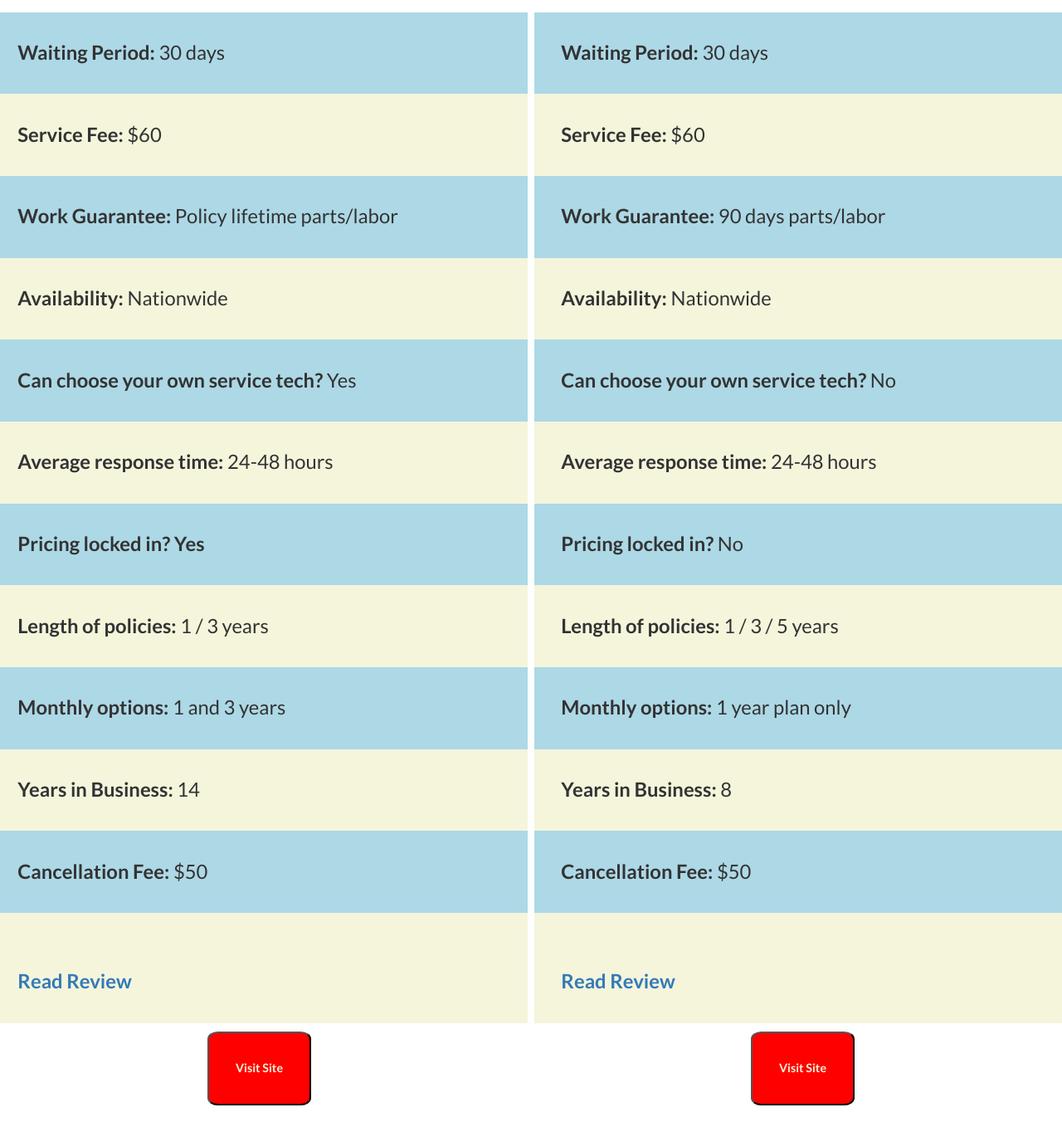
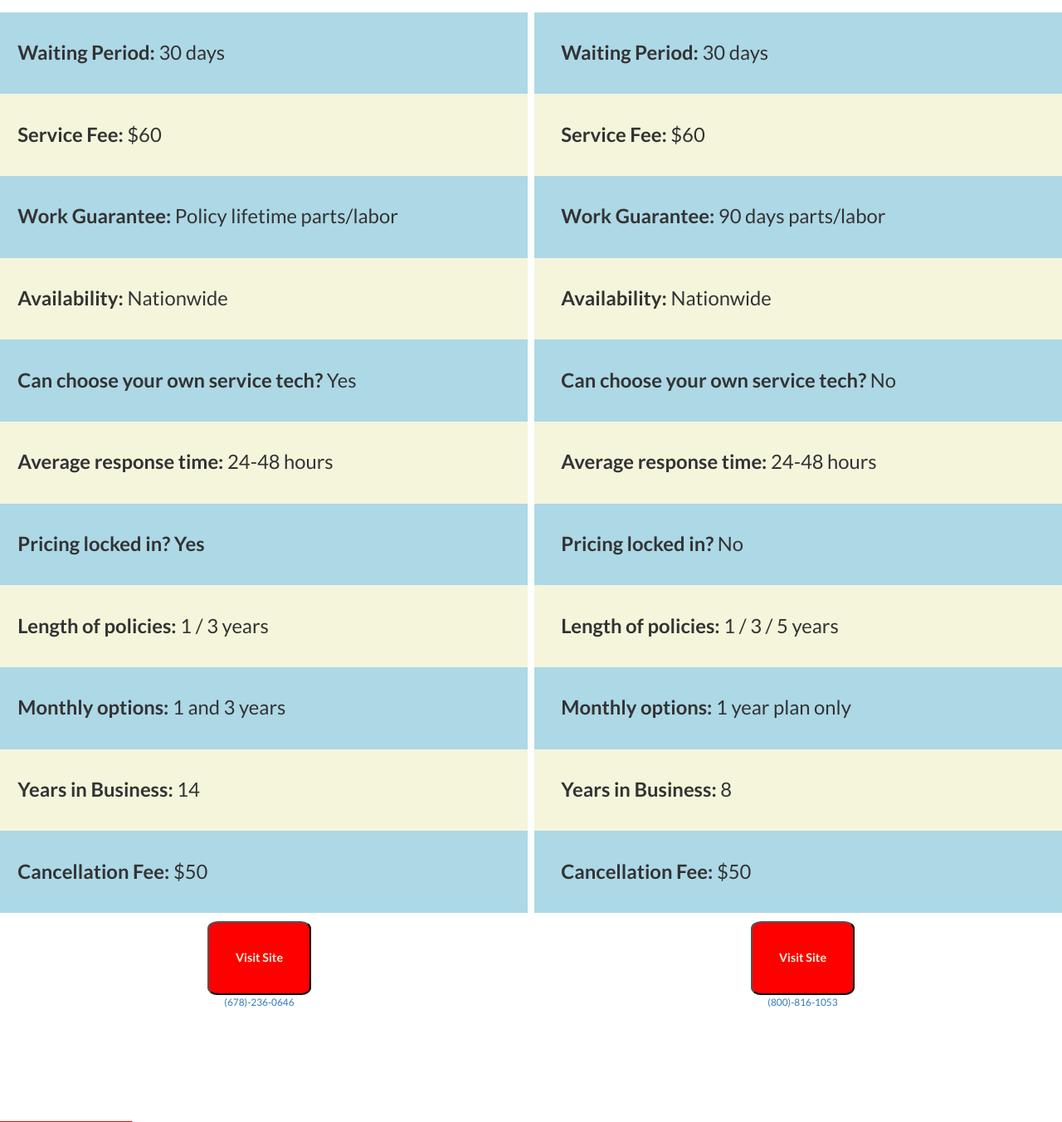
Before and after one commit to carltonf25/best_of_home_warranty, a PHP site: page / in a window 1280 px wide. Shown: the part 952-2304 px from the top of the page at 83% size. Run offline with PHP 8.4, Linux system fonts and the light colour scheme.

Commit message:
Removed out of business companies

```diff
--- a/mobileView.php
+++ b/mobileView.php
@@ -17,15 +17,17 @@
                 <li><strong>Monthly options:</strong> 1 and 3 years</li>
                 <li><strong>Years in Business:</strong> 14</li>
                 <li><strong>Cancellation Fee:</strong> $50</li>
-                <li><strong> <br />
-                    <a href="/reviews/afc.php">Read Review</a></strong></li>
+                <!--<li><strong>Rating: 9.9/10 <br />
+                    <a href="/reviews/afc.php">Read Review</a></strong></li>!-->
               </ul>
-              <a itemprop="url" href="http://www.afchomeclub.com/home-warranty-free-quote-BOHW.php" target="_blank"><button class="quote hvr-grow" onclick=_gaq.push([‘_trackEvent’, ‘button’, ‘clicked’ ‘AFC’]);>Visit Site</button></a>
+              <a itemprop="url" href="http://www.afchomeclub.com/home-warranty-free-quote-BOHW.php" target="_blank"><button class="quote hvr-grow" onclick=_gaq.push([‘_trackEvent’, ‘button’, ‘clicked’ ‘AFC’]);>Visit Site</button></a><br />
+              <a href="tel:6782360646">(678)-236-0646</a>
+
               </div>
 
           <div itemscope itemtype="http://schema.org/Organization" target="contact" class="colrow col-xs-6">
             <div class="company-logo choice">
-              <span class="ribbon mobile">Best Rates in Industry</span><span class="endtop"></span><span class="endbottom"></span>
+              <span class="ribbon mobile">Most Popular</span><span class="endtop"></span><span class="endbottom"></span>
                 <img itemprop="logo" src="https://www.choicehomewarranty.com/images/chw_logo.jpg" alt="Choice Home Warranty Logo" id="chw-mobile-logo">
             </div>
             <ul>
@@ -40,16 +42,17 @@
                 <li><strong>Monthly options:</strong> 1 year plan only</li>
                 <li><strong>Years in Business:</strong> 8</li>
                 <li><strong>Cancellation Fee:</strong> $50</li>
-                <li><strong> <br />
-                    <a href="/reviews/chw.php">Read Review</a></strong></li>
+                <!--<li><strong>Rating: 9.9/10 <br />
+                    <a href="/reviews/afc.php">Read Review</a></strong></li>!-->
                 </ul>
-            <a itemprop="url" href="http://chwplan.com/a/a54/index.php?utm_source=bohwfm&amp;utm_campaign=SUBID" target="_blank"><button class="quote hvr-grow">Visit Site</button></a>
+            <a itemprop="url" href="http://chwplan.com/a/a54/index.php?utm_source=bohwfm&amp;utm_campaign=SUBID" target="_blank"><button class="quote hvr-grow">Visit Site</button></a><br />
+              <a href="tel:8008161053">(800)-816-1053</a>
             </div>
         </div>
         <div class="row">
           <div itemscope itemtype="http://schema.org/Organization" target="contact" class="colrow col-xs-6">
             <div class="company-logo select">
-              <span class="ribbon mobile">Roof Coverage Available</span><span class="endtop"></span><span class="endbottom"></span>
+              <span class="ribbon mobile">Most comprehensive plans</span><span class="endtop"></span><span class="endbottom"></span>
                 <img itemprop="logo" src="https://selecthomewarranty.com/assets/logo.png" alt="Select Home Warranty Logo">
             </div>
             <ul>
@@ -64,10 +67,11 @@
                 <li><strong>Monthly options:</strong> 1 year plan only</li>
                 <li><strong>Years in Business:</strong> 4</li>
                 <li><strong>Cancellation Fee:</strong> $75</li>
-                <li><strong> <br />
-                    <a href="/reviews/shw.php">Read Review</a></strong></li>
+                <!--<li><strong>Rating: 9.9/10 <br />
+                    <a href="/reviews/afc.php">Read Review</a></strong></li>!-->
             </ul>
-            <a itemprop="url" href="https://selecthomewarranty.com/affiliate/3c0c53" target="_blank"><button class="quote hvr-grow">Visit Site</button></a>
+            <a itemprop="url" href="https://selecthomewarranty.com/affiliate/3c0c53" target="_blank"><button class="quote hvr-grow">Visit Site</button></a><br/>
+            <a href="tel:8556104663">855-610-4663</a>
             </div>
 
           <div itemscope itemtype="http://schema.org/Organization" target="contact" class="colrow col-xs-6" id="ahs-mobile-col">
@@ -86,8 +90,8 @@
                 <li><strong>Monthly options:</strong> 1 year plan only</li>
                 <li><strong>Years in Business:</strong> 45</li>
                 <li><strong>Cancellation Fee:</strong> None</li>
-                <li><strong> <br />
-                    <a href="/reviews/ahs.php">Read Review</a></strong></li>
+                <!--<li><strong>Rating: 9.9/10 <br />
+                    <a href="/reviews/afc.php">Read Review</a></strong></li>!-->
               </ul>
                 <a itemprop="url" href="https://www.ahs.com/" target="_blank"><button class="quote hvr-grow" onclick=_gaq.push([‘_trackEvent’, ‘button’, ‘clicked’ ‘AHS’]);>Visit Site</button></a>
             </div>
@@ -111,8 +115,8 @@
                 <li><strong>Monthly options:</strong> 1 year plan only</li>
                 <li><strong>Years in Business:</strong> 10</li>
                 <li><strong>Cancellation Fee:</strong> $0</li>
-                <li><strong> <br />
-                    <a href="/reviews/secure.php">Read Review</a></strong></li>
+                <!--<li><strong>Rating: 9.9/10 <br />
+                    <a href="/reviews/afc.php">Read Review</a></strong></li>!-->
                 </ul>
             <a itemprop="url" href="http://securehomewarranty.com/" target='_blank'><button class="quote hvr-grow">Visit Site</button></a>
             </div>
@@ -133,15 +137,14 @@
                 <li><strong>Monthly options:</strong> 1 year plans only</li>
                 <li><strong>Years in business:</strong> 32</li>
                 <li><strong>Cancellation Fee:</strong> $50</li>
-                <li><strong> <br />
-                    <a href="/reviews/first_american.php">Read Review</a></strong></li>
+                <!--<li><strong>Rating: 9.9/10 <br />
+                    <a href="/reviews/afc.php">Read Review</a></strong></li>!-->
               </ul>
                 <a itemprop="url" href="https://homewarranty.firstam.com/" target="_blank"><button class="quote hvr-grow" onclick=_gaq.push([‘_trackEvent’, ‘button’, ‘clicked’ ‘FAHW’]);>Visit Site</button></a>
             </div>
 </div>
-
 <div class="row">
-          <div itemscope itemtype="http://schema.org/Organization" target="contact" class="colrow col-xs-6">
+          <!--<div itemscope itemtype="http://schema.org/Organization" target="contact" class="colrow col-xs-6">
     <div class="row">
           <div itemscope itemtype="http://schema.org/Organization" target="contact" class="colrow col-xs-6" id="dhp-mobile-col">
             <div class="company-logo">
@@ -159,13 +162,13 @@
                 <li><strong>Monthly options:</strong> 1 year plan only</li>
                 <li><strong>Years in Business:</strong> 2</li>
                 <li><strong>Cancellation Fee:</strong> $50</li>
-                <li><strong> <br />
-                    <a href="/reviews/dhp.php">Read Review</a></strong></li>
+                <!--<li><strong>Rating: 9.9/10 <br />
+                    <a href="/reviews/afc.php">Read Review</a></strong></li>
                 </ul>
             <a itemprop="url" href="http://www.deltahomeprotect.com/" target="_blank"><button class="quote hvr-grow">Visit Site</button></a>
-            </div>
+            </div>!-->
 
-           <div itemscope itemtype="http://schema.org/Organization" target="contact" class="colrow col-xs-6">
+          <div itemscope itemtype="http://schema.org/Organization" target="contact" class="colrow col-xs-6">
                 <div class="company-logo totalprotect">
                 <img itemprop="logo" src="https://media.consumeraffairs.com/files/cache/guide-campaign-logos/total_protect_logo_thumbnail.jpg" alt="Total Protect Logo" id="tp-mobile-logo">
                 </div>
@@ -181,9 +184,11 @@
                 <li><strong>Monthly options:</strong> 1 year plan only</li>
                 <li><strong>Years in Business:</strong> 33</li>
                 <li><strong>Cancellation Fee:</strong> $25</li>
-                <li><strong> <br />
-                    <a href="/reviews/total_protect.php">Read Review</a></strong></li>
+                <!--<li><strong>Rating: 9.9/10 <br />
+                    <a href="/reviews/afc.php">Read Review</a></strong></li>!-->
                 </ul>
                 <a itemprop="url" href="http://www.anrdoezrs.net/click-8083462-11382333-1453493377000" target="_top"><button class="quote hvr-grow">Visit Site</button></a>
             </div>
+              </div>
     </div>
+    </div>
```
